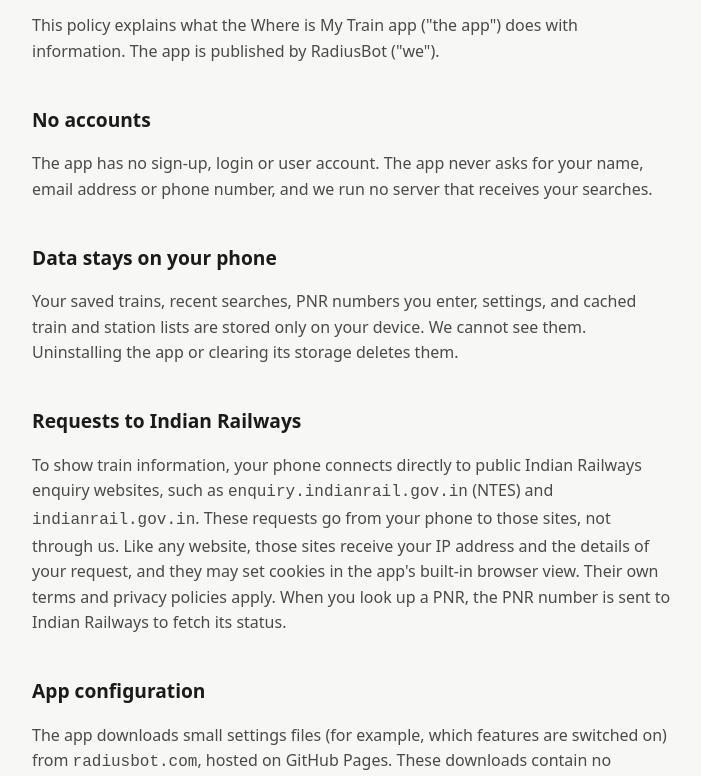
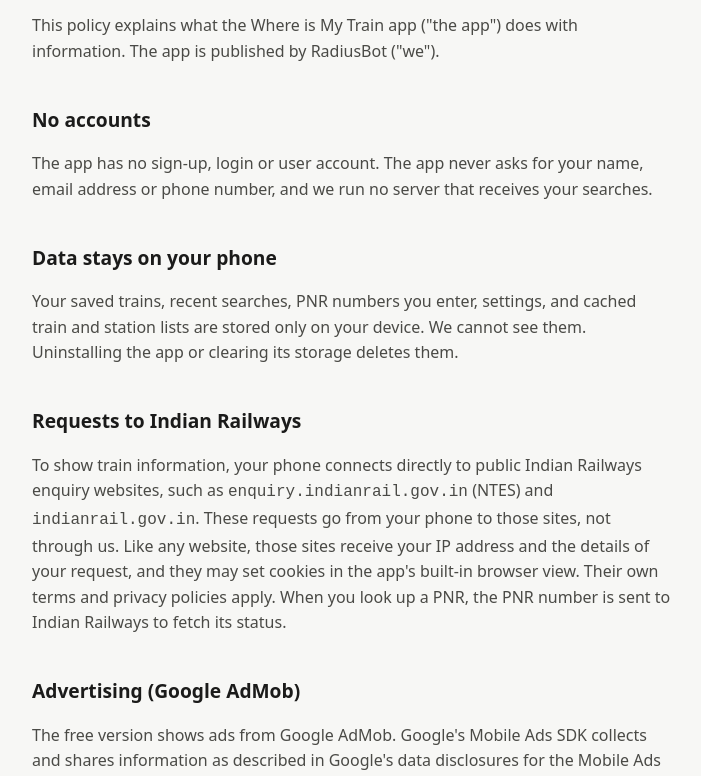
Before and after one commit to radiusbot/wmt-data, a plain HTML site: page site/privacy.html in a window 1280 px wide. Shown: the part 176-952 px from the top of the page, without its empty margins (288-989 px from the left). Drawn offline with Linux system fonts and the light colour scheme.

Commit message:
Privacy: drop app-configuration hosting section
Co-Authored-By: Claude Opus 5.5 <noreply@anthropic.com>

```diff
--- a/site/privacy.html
+++ b/site/privacy.html
@@ -24,9 +24,6 @@
 
   <h2>Requests to Indian Railways</h2>
   <p>To show train information, your phone connects directly to public Indian Railways enquiry websites, such as <code>enquiry.indianrail.gov.in</code> (NTES) and <code>indianrail.gov.in</code>. These requests go from your phone to those sites, not through us. Like any website, those sites receive your IP address and the details of your request, and they may set cookies in the app's built-in browser view. Their own terms and privacy policies apply. When you look up a PNR, the PNR number is sent to Indian Railways to fetch its status.</p>
-
-  <h2>App configuration</h2>
-  <p>The app downloads small settings files (for example, which features are switched on) from <code>radiusbot.com</code>, hosted on GitHub Pages. These downloads contain no information about you, but GitHub, as the host, may log your IP address. See <a href="https://docs.github.com/en/site-policy/privacy-policies/github-general-privacy-statement">GitHub's privacy statement</a>.</p>
 
   <h2>Advertising (Google AdMob)</h2>
   <p>The free version shows ads from Google AdMob. Google's Mobile Ads SDK collects and shares information as described in Google's data disclosures for the Mobile Ads SDK (<a href="https://developers.google.com/admob/android/privacy/play-data-disclosure">Android</a>, <a href="https://developers.google.com/admob/ios/privacy/data-disclosure">iOS</a>). This includes:</p>
```
